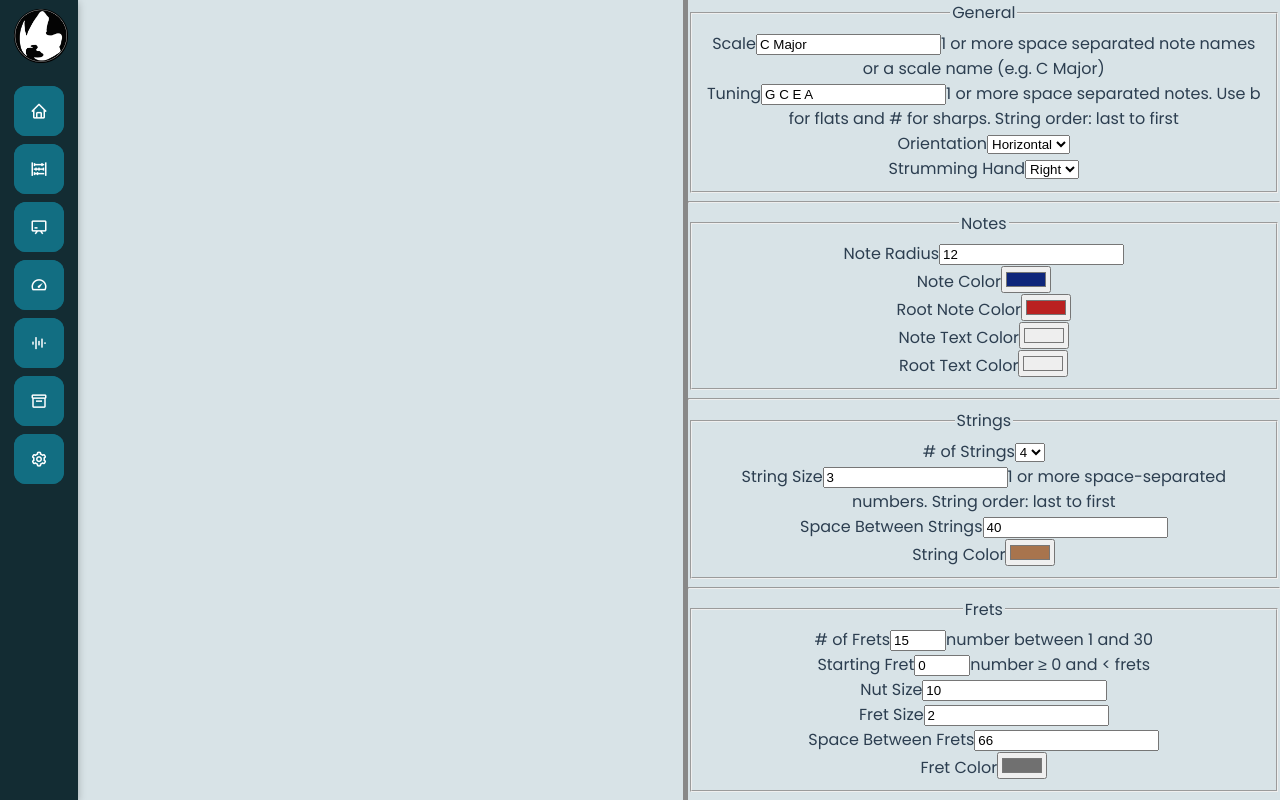
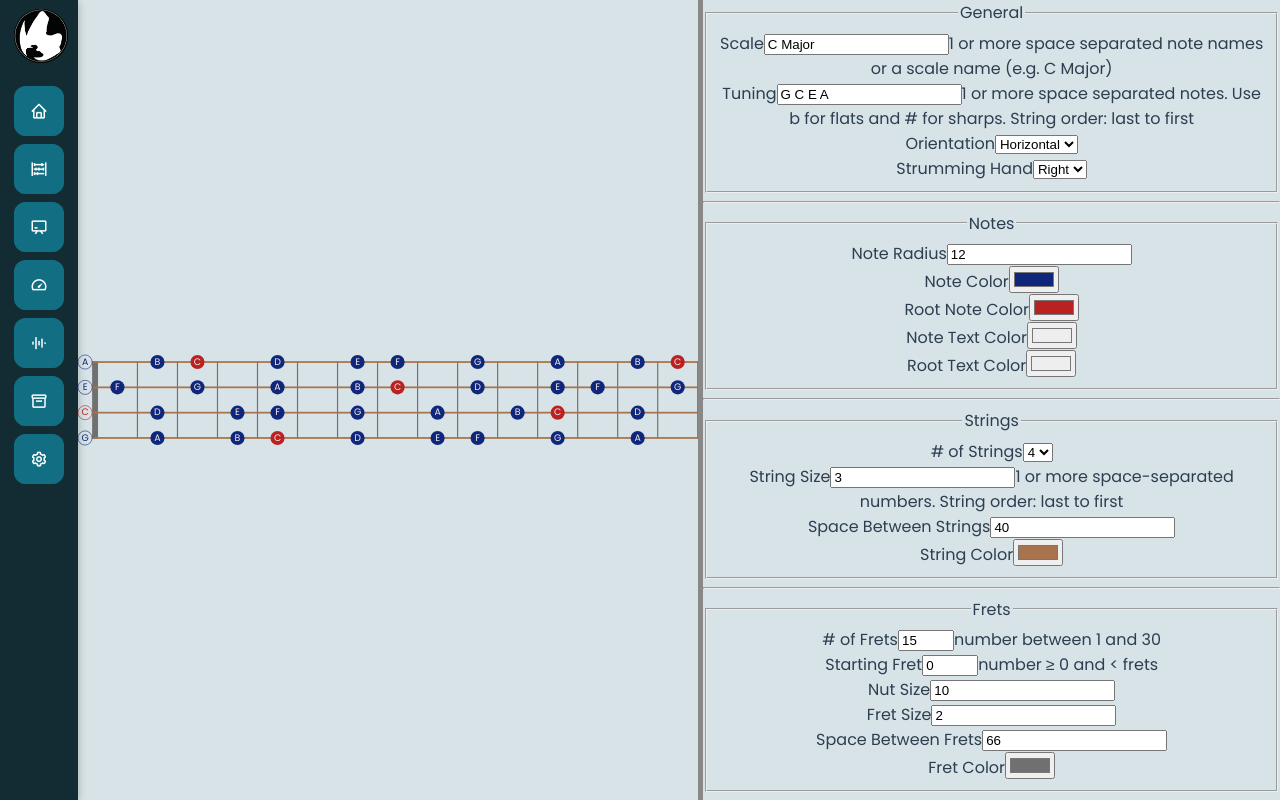
Before and after one commit to goldovsky/the-black-book, a Vue app: page /fretboard in a window 1280 px wide. Built offline with nearby package versions, Linux system fonts and the light colour scheme.

Commit message:
fretboard is now visible, but far from fully working

```diff
--- a/src/components/fretboard/TheFretboard.vue
+++ b/src/components/fretboard/TheFretboard.vue
@@ -10,18 +10,73 @@
     <!-- <template v-for="ref in referenceRendering">
 			<circle :key="ref" role="presentation" :cx="ref.cx" :cy="ref.cy" :r="ref.radius" :stroke="ref.stroke" :fill="ref.fill" />
 		</template> -->
+    <circle
+      v-for="ref in referenceRendering"
+      :key="ref"
+      role="presentation"
+      :cx="ref.cx"
+      :cy="ref.cy"
+      :r="ref.radius"
+      :stroke="ref.stroke"
+      :fill="ref.fill"
+    />
+
     <!-- <template v-for="fret in fretRenderings">
 			<rect :key="fret" role="presentation" :x="fret.x" :y="fret.y" :height="fret.height" :width="fret.width" :fill="fret.color" />
 		</template> -->
+    <rect
+      v-for="fret in fretRenderings"
+      :key="fret"
+      role="presentation"
+      :x="fret.x"
+      :y="fret.y"
+      :height="fret.height"
+      :width="fret.width"
+      :fill="fret.color"
+    />
+
     <!-- <template v-for="string in stringRenderings">
 			<rect :key="string" role="presentation" :x="string.x" :y="string.y" :height="string.height" :width="string.width" :fill="string.color" />
 		</template> -->
+    <rect
+      v-for="string in stringRenderings"
+      :key="string"
+      role="presentation"
+      :x="string.x"
+      :y="string.y"
+      :height="string.height"
+      :width="string.width"
+      :fill="string.color"
+    />
+
     <!-- <template v-for="note in scaleRendering">
 			<circle :key="note" role="presentation" :cx="note.cx" :cy="note.cy" :r="note.radius" :stroke="note.stroke" :fill="note.fill" />
 		</template> -->
+    <circle
+      v-for="note in scaleRendering"
+      :key="note"
+      role="presentation"
+      :cx="note.cx"
+      :cy="note.cy"
+      :r="note.radius"
+      :stroke="note.stroke"
+      :fill="note.fill"
+    />
+
     <!-- <template v-for="text in scaleText">
 			<text :key="text" text-anchor="middle" dominant-baseline="middle" :x="text.x" :y="text.y" :fill="text.fill">{{text.text}}</text>
 		</template> -->
+    <text
+      v-for="text in scaleText"
+      :key="text"
+      text-anchor="middle"
+      dominant-baseline="middle"
+      :x="text.x"
+      :y="text.y"
+      :fill="text.fill"
+    >
+      {{ text.text }}
+    </text>
   </svg>
 </template>
 
@@ -29,7 +84,6 @@
 export default {
   data() {
     return {
-      //validNoteList: (list) => list.match(/^\s*[A-F][#b]*(\s+[A-F][#b]*)*\s*$/)
       ariaUid: 0,
       noteNames: [
         "C",
@@ -219,179 +273,201 @@ export default {
       return Math.max(1, Math.min(30, this.frets));
     },
 
-    // fretRenderings: function () {
-    // 	let renderings = [];
-    // 	let oy = this.start == 0 ? this.noteRadius * 2 : 0;
-    // 	for (let fret = 0, length = this.fretsNormalized + 1; fret <= length; fret++) {
-    // 		let rendering = {
-    // 			height: fret == 0 && this.hasNut ? this.nutSize * 1 : this.fretSize * 1,
-    // 			width: (this.isHorizontal ? this.height : this.width) - this.noteRadius * 2,
-    // 			y: oy,
-    // 			x: this.noteRadius * 1,
-    // 			color: this.fretColor,
-    // 		};
-    // 		if (this.isHorizontal) {
-    // 			rendering = {
-    // 				height: rendering.width,
-    // 				width: rendering.height,
-    // 				y: rendering.x,
-    // 				x: rendering.y,
-    // 				color: rendering.color,
-    // 			};
-    // 			if (this.hasLeftStrummingHand) {
-    // 				rendering.x = this.width - rendering.x - rendering.width;
-    // 			}
-    // 		}
-    // 		renderings.push(rendering);
-    // 		oy += (fret == 0 && this.hasNut ? this.nutSize * 1 : this.fretSize * 1);
-    // 		oy += this.fretSpace * 1;
-    // 	}
-    // 	return renderings;
-    // },
+    fretRenderings: function () {
+      let renderings = [];
+      let oy = this.start == 0 ? this.noteRadius * 2 : 0;
+      for (
+        let fret = 0, length = this.fretsNormalized + 1;
+        fret <= length;
+        fret++
+      ) {
+        let rendering = {
+          height:
+            fret == 0 && this.hasNut ? this.nutSize * 1 : this.fretSize * 1,
+          width:
+            (this.isHorizontal ? this.height : this.width) -
+            this.noteRadius * 2,
+          y: oy,
+          x: this.noteRadius * 1,
+          color: this.fretColor,
+        };
+        if (this.isHorizontal) {
+          rendering = {
+            height: rendering.width,
+            width: rendering.height,
+            y: rendering.x,
+            x: rendering.y,
+            color: rendering.color,
+          };
+          if (this.hasLeftStrummingHand) {
+            rendering.x = this.width - rendering.x - rendering.width;
+          }
+        }
+        renderings.push(rendering);
+        oy += fret == 0 && this.hasNut ? this.nutSize * 1 : this.fretSize * 1;
+        oy += this.fretSpace * 1;
+      }
+      return renderings;
+    },
 
-    // referenceRendering: function () {
-    // 	if (!(this.reference + '').length) {
-    // 		return [];
-    // 	}
-    // 	let neck = {};
-    // 	let referenceDots = this.reference.trim().split(/\s+/);
-    // 	referenceDots.forEach(function (referenceDot) {
-    // 		if (!neck.hasOwnProperty(referenceDot)) {
-    // 			neck[referenceDot] = 0;
-    // 		}
-    // 		++neck[referenceDot];
-    // 	});
+    referenceRendering: function () {
+      if (!(this.reference + "").length) {
+        return [];
+      }
+      let neck = {};
+      let referenceDots = this.reference.trim().split(/\s+/);
+      referenceDots.forEach(function (referenceDot) {
+        // if (!neck.hasOwnProperty(referenceDot)) { // !neck.hasOwnProperty(referenceDot)
+        //   neck[referenceDot] = 0;
+        // }
+        ++neck[referenceDot];
+      });
 
-    // 	let ox = 0;
-    // 	let oy = 0;
-    // 	let renderings = [];
-    // 	Object.entries(neck).forEach((referenceDot) => {
-    // 		if (referenceDot[0] < this.startNormalized || referenceDot[0] > (this.frets - this.startNormalized)) return;
-    // 		for (let dot = 0; dot < referenceDot[1]; ++dot) {
-    // 			let rendering = {};
-    // 			rendering.radius = this.referenceRadius * 1;
-    // 			rendering.fill = this.referenceColor;
-    // 			let mid = Math.floor(this.strings / 2);
-    // 			rendering.cx = 1
-    // 					+ (mid > 0 ? this.stringSizeNormalized.slice(0, mid ).reduce((r, n) => r + n) : 0)
-    // 					+ this.stringSpace * (mid - 0.5)
-    // 					+ this.noteRadius / 2
-    // 					+ this.referenceRadius / 2
-    // 					+ ox;
-    // 			if (referenceDot[1] > 1) {
-    // 				rendering.cx += (this.stringSizeNormalized[mid + (dot === 0 ? -1 : 0)] + this.stringSpace * 1) * (dot === 0 ? -1 : 1);
-    // 			}
-    // 			let cy = 0;
-    // 			if (this.startNormalized === 0) cy += this.noteRadius * 2;
-    // 			let offset = referenceDot[0] - (this.startNormalized || 1);
-    // 			cy += this.hasNut ? this.nutSize * 1 : this.fretSize * 1;
-    // 			cy += this.fretSize * offset;
-    // 			cy += this.fretSpace * offset;
-    // 			cy += this.fretSpace / 2;
-    // 			rendering.cy = cy;
-    // 			renderings.push(rendering);
-    // 			if (this.isHorizontal) {
-    // 				let temp = rendering.cx;
-    // 				rendering.cx = rendering.cy;
-    // 				rendering.cy = temp;
-    // 				if (this.hasLeftStrummingHand) {
-    // 					rendering.cx = this.width - rendering.cx;
-    // 				}
-    // 			}
-    // 		}
-    // 	});
-    // 	return renderings;
-    // },
+      let ox = 0;
+      //let oy = 0;
+      let renderings = [];
+      Object.entries(neck).forEach((referenceDot) => {
+        if (
+          referenceDot[0] < this.startNormalized ||
+          referenceDot[0] > this.frets - this.startNormalized
+        )
+          return;
+        for (let dot = 0; dot < referenceDot[1]; ++dot) {
+          let rendering = {};
+          rendering.radius = this.referenceRadius * 1;
+          rendering.fill = this.referenceColor;
+          let mid = Math.floor(this.strings / 2);
+          rendering.cx =
+            1 +
+            (mid > 0
+              ? this.stringSizeNormalized.slice(0, mid).reduce((r, n) => r + n)
+              : 0) +
+            this.stringSpace * (mid - 0.5) +
+            this.noteRadius / 2 +
+            this.referenceRadius / 2 +
+            ox;
+          if (referenceDot[1] > 1) {
+            rendering.cx +=
+              (this.stringSizeNormalized[mid + (dot === 0 ? -1 : 0)] +
+                this.stringSpace * 1) *
+              (dot === 0 ? -1 : 1);
+          }
+          let cy = 0;
+          if (this.startNormalized === 0) cy += this.noteRadius * 2;
+          let offset = referenceDot[0] - (this.startNormalized || 1);
+          cy += this.hasNut ? this.nutSize * 1 : this.fretSize * 1;
+          cy += this.fretSize * offset;
+          cy += this.fretSpace * offset;
+          cy += this.fretSpace / 2;
+          rendering.cy = cy;
+          renderings.push(rendering);
+          if (this.isHorizontal) {
+            let temp = rendering.cx;
+            rendering.cx = rendering.cy;
+            rendering.cy = temp;
+            if (this.hasLeftStrummingHand) {
+              rendering.cx = this.width - rendering.cx;
+            }
+          }
+        }
+      });
+      return renderings;
+    },
 
-    // scaleInfo: function () {
-    // 	if (!this.scaleNormalized.length || !this.tuningNormalized.length) {
-    // 		return [];
-    // 	}
+    scaleInfo() {
+      if (!this.scaleNormalized.length || !this.tuningNormalized.length) {
+        return [];
+      }
 
-    // 	let renderings = [];
-    // 	let start = this.startNormalized;
-    // 	let frets = this.fretsNormalized;
-    // 	let ox = 0;
-    // 	for (let string = 0; string < this.stringsNormalized; ++string) {
-    // 		let oy = start > 0 ? (start === 1 ? this.nutSize : this.fretSize) * 1 : 0;
-    // 		for (let fret = start; fret <= frets; ++fret) {
-    // 			let rendering = {};
-    // 			rendering.x = ox
-    // 				+ (this.stringSizeNormalized[string] / 2)
-    // 				+ (this.noteRadius * 1);
-    // 			let value = (fret + this.tuningNormalized[string]) % 12;
-    // 			let index = this.scaleNormalized.indexOf(value);
-    // 			if (~index) {
-    // 				let ny = fret === 0 ? this.noteRadius * 1 : this.fretSpace / 2;
-    // 				rendering.y = oy + ny;
-    // 				rendering.fret = fret;
-    // 				rendering.note = this.noteNames[value];
-    // 				rendering.color = index === 0 ? this.rootColor : this.noteColor;
-    // 				rendering.textColor = index === 0 ? this.rootTextColor : this.noteTextColor;
-    // 				if (this.isHorizontal) {
-    // 					let temp = rendering.x;
-    // 					rendering.x = rendering.y;
-    // 					rendering.y = temp;
-    // 					if (this.hasLeftStrummingHand) {
-    // 						rendering.x = this.width - rendering.x;
-    // 					}
-    // 				}
-    // 				renderings.push(rendering);
-    // 			}
-    // 			if (fret === 0) {
-    // 				oy += this.noteRadius * 2 + this.nutSize * 1;
-    // 			} else {
-    // 				oy += this.fretSpace * 1 + this.fretSize * 1;
-    // 			}
-    // 		}
-    // 		ox += this.stringSpace * 1 + this.stringSizeNormalized[string];
-    // 	}
-    // 	return renderings;
-    // },
+      let renderings = [];
+      let start = this.startNormalized;
+      let frets = this.fretsNormalized;
+      let ox = 0;
+      for (let string = 0; string < this.stringsNormalized; ++string) {
+        let oy =
+          start > 0 ? (start === 1 ? this.nutSize : this.fretSize) * 1 : 0;
+        for (let fret = start; fret <= frets; ++fret) {
+          let rendering = {};
+          rendering.x =
+            ox + this.stringSizeNormalized[string] / 2 + this.noteRadius * 1;
+          let value = (fret + this.tuningNormalized[string]) % 12;
+          let index = this.scaleNormalized.indexOf(value);
+          if (~index) {
+            let ny = fret === 0 ? this.noteRadius * 1 : this.fretSpace / 2;
+            rendering.y = oy + ny;
+            rendering.fret = fret;
+            rendering.note = this.noteNames[value];
+            rendering.color = index === 0 ? this.rootColor : this.noteColor;
+            rendering.textColor =
+              index === 0 ? this.rootTextColor : this.noteTextColor;
+            if (this.isHorizontal) {
+              let temp = rendering.x;
+              rendering.x = rendering.y;
+              rendering.y = temp;
+              if (this.hasLeftStrummingHand) {
+                rendering.x = this.width - rendering.x;
+              }
+            }
+            renderings.push(rendering);
+          }
+          if (fret === 0) {
+            oy += this.noteRadius * 2 + this.nutSize * 1;
+          } else {
+            oy += this.fretSpace * 1 + this.fretSize * 1;
+          }
+        }
+        ox += this.stringSpace * 1 + this.stringSizeNormalized[string];
+      }
+      return renderings;
+    },
 
-    // scaleNormalized: function () {
-    // 	let noteValue = {
-    // 		C: 0,
-    // 		D: 2,
-    // 		E: 4,
-    // 		F: 5,
-    // 		G: 7,
-    // 		A: 9,
-    // 		B: 11,
-    // 	};
-    // 	let accidental = {
-    // 		B: -1,
-    // 		'#': 1,
-    // 		'': 0,
-    // 	};
-    // 	let v = this.scale.trim().toUpperCase();
-    // 	let m = null;
-    // 	if (m = v.match(/^([a-g])([#b]?)\s*(major|minor|acoustic|aeolian|ionian|dorian|algerian|locrian|lydian|major pentatonic|minor pentatonic|mixolydian|phrygian)$/i)) {
-    // 		let intervals = {
-    // 			'MAJOR': [0,2,2,1,2,2,2,1],
-    // 			'MINOR': [0,2,1,2,2,1,2,2],
-    // 			'ACOUSTIC': [0,2,2,2,1,2,1,2],
-    // 			'AEOLIAN': [0,2,1,2,2,1,2,2],
-    // 			'ALGERIAN': [0,2,1,3,1,1,3,1,2,1,2],
-    // 			'DORIAN': [0,2,1,2,2,2,1,2],
-    // 			'IONIAN': [0,2,2,1,2,2,2,1],
-    // 			'LOCRIAN': [0,1,2,2,1,2,2,2],
-    // 			'LYDIAN': [0,2,2,2,1,2,2,1],
-    // 			'MAJOR PENTATONIC': [0,2,2,3,2,3],
-    // 			'MINOR PENTATONIC': [0,3,2,2,3,2],
-    // 			'MIXOLYDIAN': [0,2,2,1,2,2,1,2],
-    // 			'PHRYGIAN': [0,1,2,2,2,1,2,2],
-    // 		};
-    // 		let notes = [];
-    // 		for (let i = 0, k = 0, l = intervals[m[3]].length; i < l; ++i) {
-    // 			k += intervals[m[3]][i];
-    // 			notes.push((noteValue[m[1]] + accidental[m[2]] + k) % 12);
-    // 		}
-    // 		return notes;
-    // 	} else {
-    // 		return this.getValues(this.scale);
-    // 	}
-    // },
+    scaleNormalized() {
+      let noteValue = {
+        C: 0,
+        D: 2,
+        E: 4,
+        F: 5,
+        G: 7,
+        A: 9,
+        B: 11,
+      };
+      let accidental = {
+        B: -1,
+        "#": 1,
+        "": 0,
+      };
+      let v = this.scale.trim().toUpperCase();
+      let m = null;
+      if (
+        (m = v.match(
+          /^([a-g])([#b]?)\s*(major|minor|acoustic|aeolian|ionian|dorian|algerian|locrian|lydian|major pentatonic|minor pentatonic|mixolydian|phrygian)$/i
+        ))
+      ) {
+        let intervals = {
+          MAJOR: [0, 2, 2, 1, 2, 2, 2, 1],
+          MINOR: [0, 2, 1, 2, 2, 1, 2, 2],
+          ACOUSTIC: [0, 2, 2, 2, 1, 2, 1, 2],
+          AEOLIAN: [0, 2, 1, 2, 2, 1, 2, 2],
+          ALGERIAN: [0, 2, 1, 3, 1, 1, 3, 1, 2, 1, 2],
+          DORIAN: [0, 2, 1, 2, 2, 2, 1, 2],
+          IONIAN: [0, 2, 2, 1, 2, 2, 2, 1],
+          LOCRIAN: [0, 1, 2, 2, 1, 2, 2, 2],
+          LYDIAN: [0, 2, 2, 2, 1, 2, 2, 1],
+          "MAJOR PENTATONIC": [0, 2, 2, 3, 2, 3],
+          "MINOR PENTATONIC": [0, 3, 2, 2, 3, 2],
+          MIXOLYDIAN: [0, 2, 2, 1, 2, 2, 1, 2],
+          PHRYGIAN: [0, 1, 2, 2, 2, 1, 2, 2],
+        };
+        let notes = [];
+        for (let i = 0, k = 0, l = intervals[m[3]].length; i < l; ++i) {
+          k += intervals[m[3]][i];
+          notes.push((noteValue[m[1]] + accidental[m[2]] + k) % 12);
+        }
+        return notes;
+      } else {
+        return this.getValues(this.scale);
+      }
+    },
 
     scaleRendering() {
       return this.scaleInfo.map((rendering) => {
@@ -477,45 +553,43 @@ export default {
       }
     },
 
-    // widthHeight: function () {
-    // 	let height = 0;
-    // 	if (this.hasNut) {
-    // 		height += this.nutSize * 1;
-    // 		if (this.start == 0) height += this.noteRadius * 2;
-    // 	} else {
-    // 		height += this.fretSize * 1;
-    // 	}
-    // 	let frets = this.fretsNormalized - Math.max(0, this.startNormalized - 1);
-    // 	height += frets * this.fretSpace;
-    // 	height += this.fretSize * frets
+    widthHeight() {
+      let height = 0;
+      if (this.hasNut) {
+        height += this.nutSize * 1;
+        if (this.start == 0) height += this.noteRadius * 2;
+      } else {
+        height += this.fretSize * 1;
+      }
+      let frets = this.fretsNormalized - Math.max(0, this.startNormalized - 1);
+      height += frets * this.fretSpace;
+      height += this.fretSize * frets;
 
-    // 	let width = this.noteRadius * 2;
-    // 	width += ((this.stringsNormalized - 1) * this.stringSpace);
-    // 	for (let i = 0, l = this.stringSizeNormalized.length; i < l; i++) {
-    // 		width += this.stringSizeNormalized[i];
-    // 	}
+      let width = this.noteRadius * 2;
+      width += (this.stringsNormalized - 1) * this.stringSpace;
+      for (let i = 0, l = this.stringSizeNormalized.length; i < l; i++) {
+        width += this.stringSizeNormalized[i];
+      }
 
-    // 	return {
-    // 		width: this.isHorizontal ? height : width,
-    // 		height: this.isHorizontal ? width : height,
-    // 	};
-    // },
+      return {
+        width: this.isHorizontal ? height : width,
+        height: this.isHorizontal ? width : height,
+      };
+    },
 
-    // height: function () {
-    // 	return this.widthHeight.height;
-    // },
+    height() {
+      return this.widthHeight.height;
+    },
 
-    // width: function () {
-    // 	return this.widthHeight.width;
-    // },
+    width() {
+      return this.widthHeight.width;
+    },
 
     svgViewBox() {
-      return `0 0 100 100`;
-      //return `0 0 ${this.width} ${this.height}`;
+      return `0 0 ${this.width} ${this.height}`;
     },
     svgStyle() {
-      //return `width:${this.width}px;height:${this.height}px;`;
-      return `width:1000px;height:1000px;`; // gdy totally wrong
+      return `width:${this.width}px;height:${this.height}px;`;
     },
     stringsNormalized() {
       return this.strings;
```
